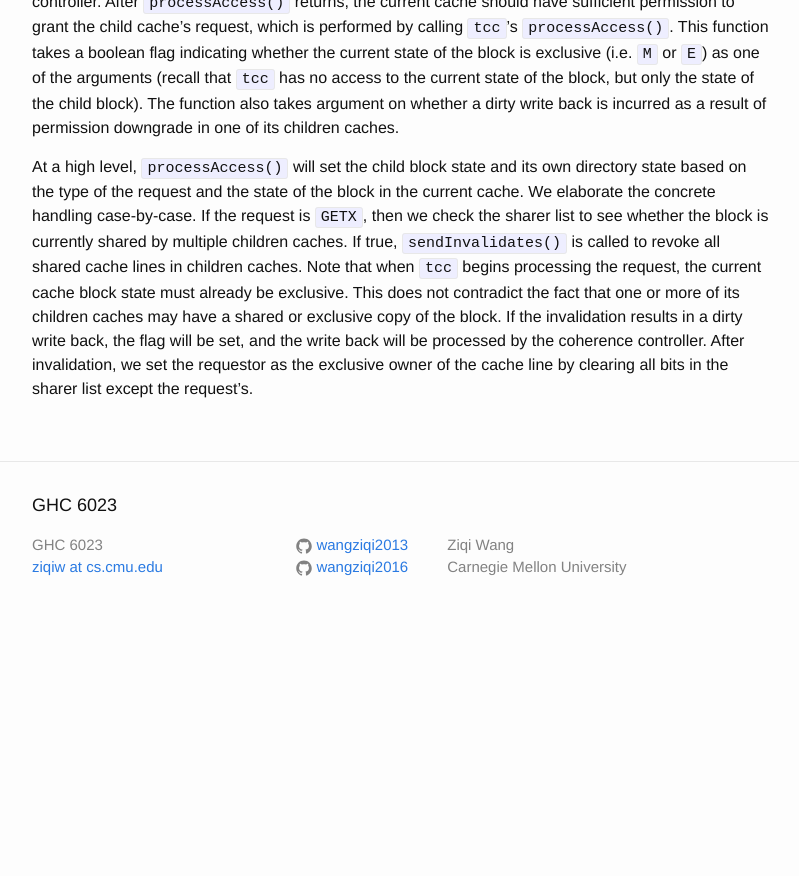
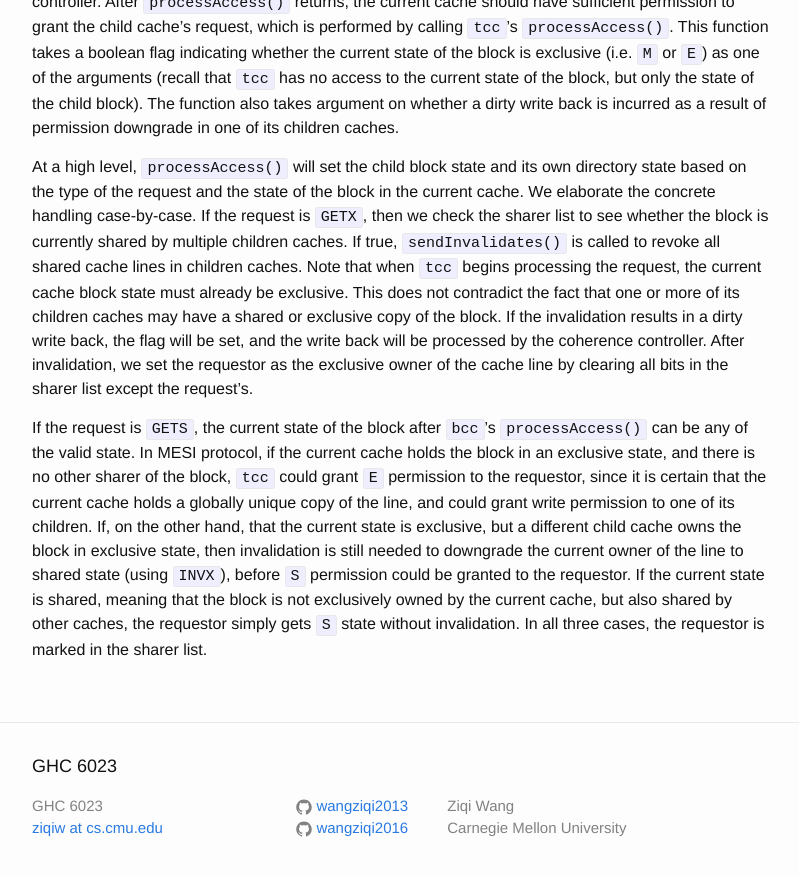
Before and after one commit to wangziqi2013/wangziqi2013.github.io, a Jekyll site: the page built from _posts/2019-12-24-understand-zsim-cc-sim.markdown, in a window 1280 px wide and 900 px high, scrolled down 11360 px. Shown: the top 876 px of the window, without its empty margins (238-1037 px from the left). Built offline with Jekyll 4.4.1, drawn with Linux system fonts in a browser that asks for light colours; before the commit the page ends 11999 px from its top, so only the background shows below that.

Commit message:
Adding GETS

```diff
--- a/_posts/2019-12-24-understand-zsim-cc-sim.markdown
+++ b/_posts/2019-12-24-understand-zsim-cc-sim.markdown
@@ -434,3 +434,12 @@ that one or more of its children caches may have a shared or exclusive copy of t
 in a dirty write back, the flag will be set, and the write back will be processed by the coherence controller. After
 invalidation, we set the requestor as the exclusive owner of the cache line by clearing all bits in the sharer list except
 the request's.
+
+If the request is `GETS`, the current state of the block after `bcc`'s `processAccess()` can be any of the valid state.
+In MESI protocol, if the current cache holds the block in an exclusive state, and there is no other sharer of the block,
+`tcc` could grant `E` permission to the requestor, since it is certain that the current cache holds a globally unique copy
+of the line, and could grant write permission to one of its children. If, on the other hand, that the current state is exclusive,
+but a different child cache owns the block in exclusive state, then invalidation is still needed to downgrade the current
+owner of the line to shared state (using `INVX`), before `S` permission could be granted to the requestor. If the current
+state is shared, meaning that the block is not exclusively owned by the current cache, but also shared by other caches,
+the requestor simply gets `S` state without invalidation. In all three cases, the requestor is marked in the sharer list.
```
